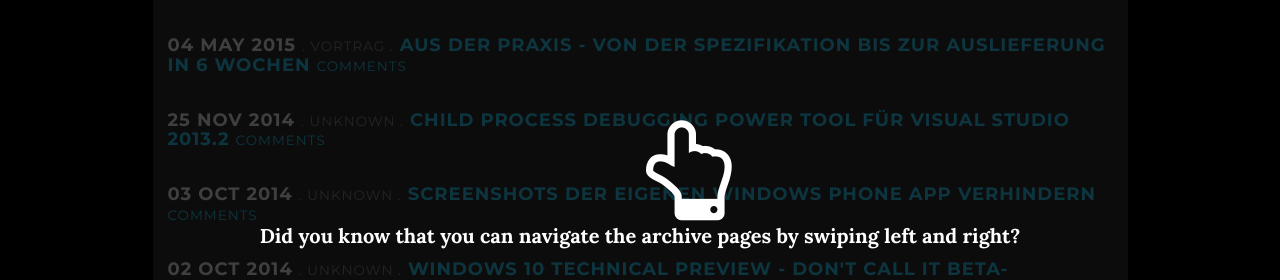
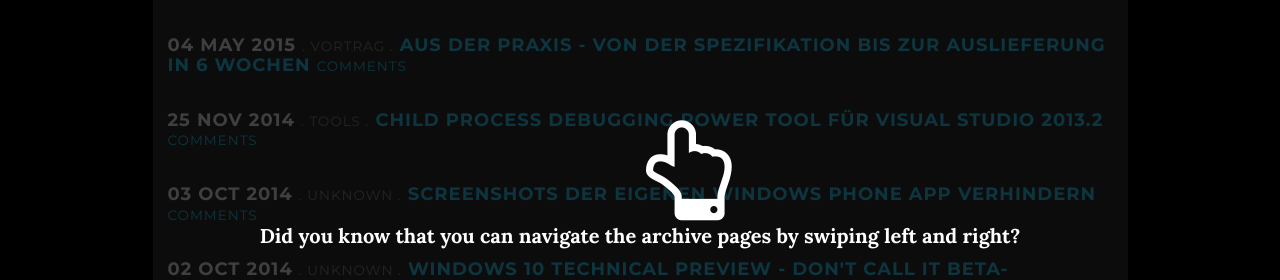
Before and after one commit to Anheledir/anheledir.NET, a Jekyll site: the page built from blog/index.html, in a window 1280 px wide and 900 px high. Shown: the part 281-561 px from the top of the window. Built offline with Jekyll 4.4.1, drawn with Linux system fonts in a browser that asks for light colours; nearby versions of some CDN libraries; the list of posts is cut into pages by our own code; comment, search, counter and statistics services are not loaded.

Commit message:
Update 2014-11-25-child-process-debugging-power-tool-fur-visual-studio-2013-update-2.md

```diff
--- a/_posts/2014-11-25-child-process-debugging-power-tool-fur-visual-studio-2013-update-2.md
+++ b/_posts/2014-11-25-child-process-debugging-power-tool-fur-visual-studio-2013-update-2.md
@@ -2,8 +2,8 @@
 layout: post
 section-type: post
 title: Child Process Debugging Power Tool für Visual Studio 2013.2
-category: Unknown
-tags: []
+category: Tools
+tags: [visual studio, extension, development]
 ---
 Schon seit einiger Zeit gab es seitens der Entwickler den Wunsch, dass Unterprozesse die vom Hauptprozess erzeugt wurden automatisch von Visual Studio an den Debugger angehängt werden, um hier ebenfalls eine einfache Fehleranalyse durchführen zu können. Vor fast zwei Jahren wurde der Wunsch dann auch bei <a href="http://visualstudio.uservoice.com/forums/121579-visual-studio/suggestions/3549376-attach-child-process-to-debugger-automatically" target="_blank">UserVoice eingereicht</a>, und jetzt wurde er tatsächlich umgesetzt. :-)
 
```
